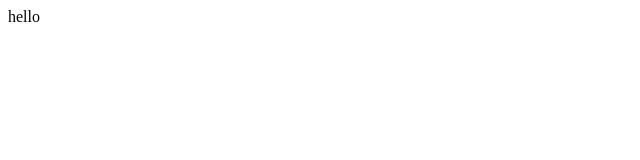
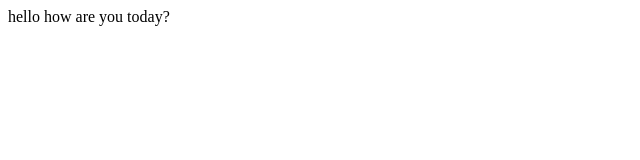
Before and after one commit to asuquoobot/Git, a plain HTML site: page index.html in a window 1280 px wide. Shown: the whole page, without its empty margins (0-640 px from the left). Drawn offline with Linux system fonts and the light colour scheme.

Commit message:
Added modified Readme and index file

```diff
--- a/index.html
+++ b/index.html
@@ -1 +1,3 @@
-<div>hello</div>
+<div>hello
+    how are you today?
+</div>
```
Also changed, not shown: 1 other file.
